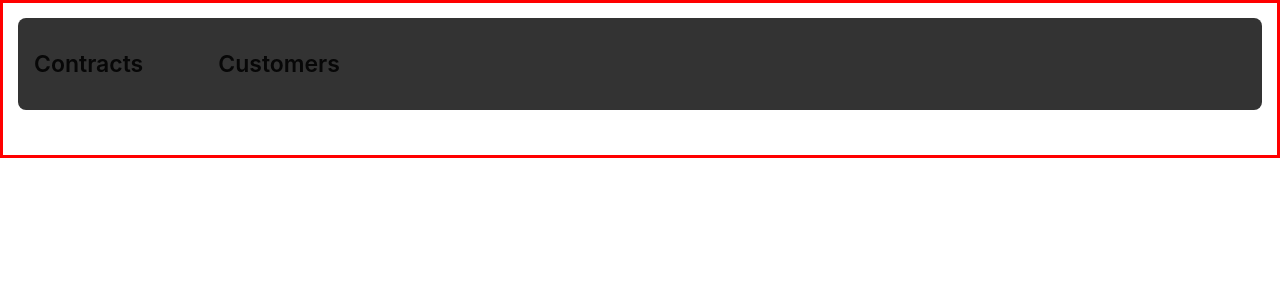
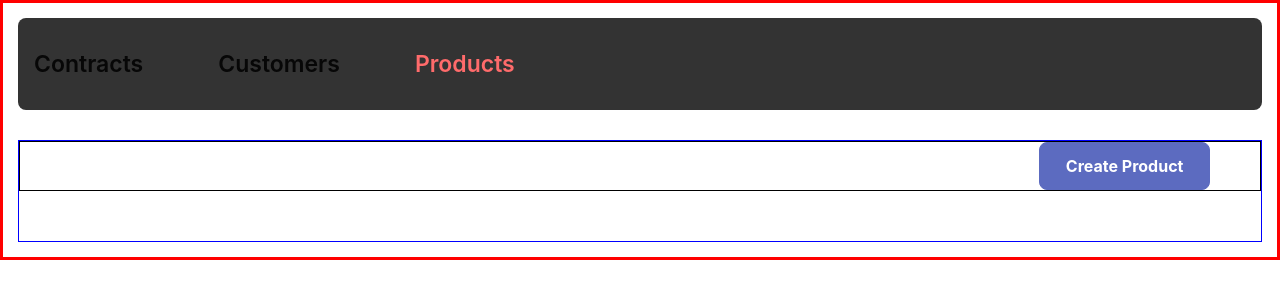
Before and after one commit to xDisx/xdisx-fe, a React (Create React App) app: page /products in a window 1280 px wide. Before the commit this address had no page. Shown: the top 300 px of the page. Built offline with nearby package versions, Linux system fonts and the light colour scheme.

Commit message:
RM-5 Products tab (#8)

```diff
--- a/src/components/common/Navigation.js
+++ b/src/components/common/Navigation.js
@@ -26,7 +26,16 @@ const Navigation = () => {
             Customers
           </NavLink>
         </li>
-        {/* Add more links as needed */}
+        <li>
+          <NavLink
+            to="/products"
+            className={({ isActive }) =>
+              isActive ? "nav-link active" : "nav-link"
+            }
+          >
+            Products
+          </NavLink>
+        </li>
       </ul>
     </nav>
   );
--- /dev/null
+++ b/src/components/products/CreateProductsPage.js
@@ -0,0 +1,7 @@
+import React from "react";
+
+const CreateProductsPage = () => {
+  return <div>create product</div>;
+};
+
+export default CreateProductsPage;
--- /dev/null
+++ b/src/components/products/ProductsPage.js
@@ -0,0 +1,21 @@
+import React from "react";
+import { useNavigate } from "react-router-dom";
+
+const ProductsPage = () => {
+  const handleCreateClick = () => {
+    navigate("/products/create");
+  };
+  const navigate = useNavigate();
+
+  return (
+    <div className="contracts-container">
+      <div className="create-button-row">
+        <div className="create-button" onClick={handleCreateClick}>
+          Create Product
+        </div>
+      </div>
+    </div>
+  );
+};
+
+export default ProductsPage;
--- a/src/routes.js
+++ b/src/routes.js
@@ -6,6 +6,8 @@ import Navigation from "./components/common/Navigation";
 import CreateContractPage from "./components/contracts/CreateContractPage";
 import CreateCustomerPage from "./components/customers/CreateCustomerPage";
 import CustomerDetailsPage from "./components/customers/CustomerDetailsPage";
+import ProductsPage from "./components/products/ProductsPage";
+import CreateProductsPage from "./components/products/CreateProductsPage";
 
 function AppRoutes() {
   return (
@@ -14,9 +16,11 @@ function AppRoutes() {
       <Routes>
         <Route path="/contracts" element={<ContractsPage />} />
         <Route path="/customers" element={<CustomersPage />} />
+        <Route path="/products" element={<ProductsPage />} />
         <Route path="/customers/:id" element={<CustomerDetailsPage />} />
         <Route path="/contracts/create" element={<CreateContractPage />} />
         <Route path="/customers/create" element={<CreateCustomerPage />} />
+        <Route path="/products/create" element={<CreateProductsPage />} />
       </Routes>
     </Router>
   );
```
